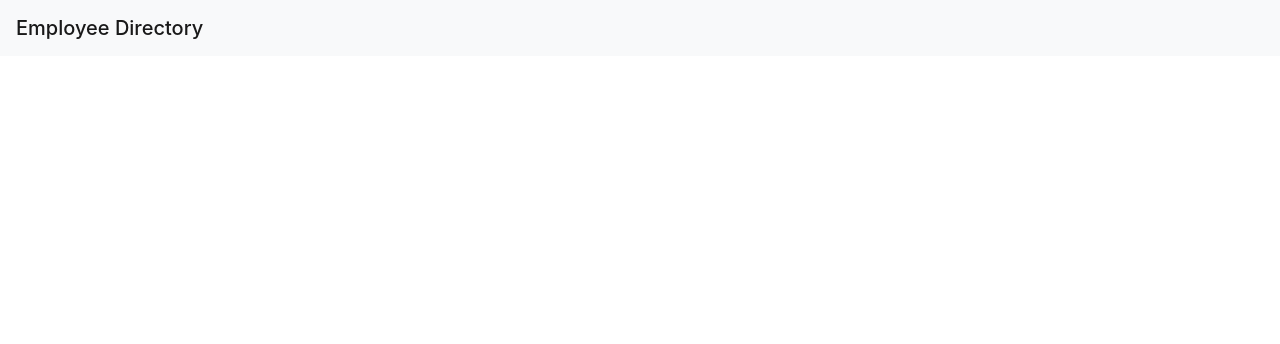
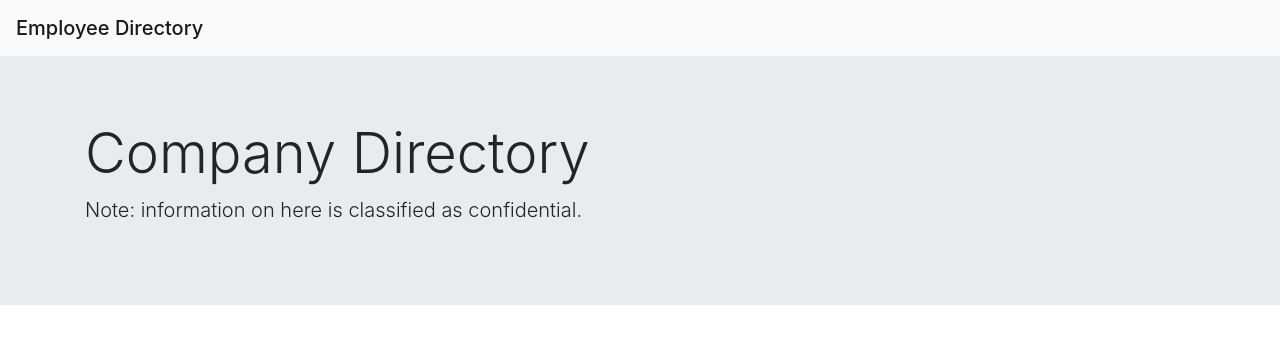
Before and after one commit to fox-yokai/employee-directory, a React (Create React App) app: page / in a window 1280 px wide. Shown: the top 344 px of the page. Built offline with nearby package versions, Linux system fonts and the light colour scheme.

Commit message:
initial banner component created

```diff
--- a/src/App.js
+++ b/src/App.js
@@ -1,11 +1,14 @@
 import React from "react";
 import './App.css';
 import Navbar from "./components/Navbar"
-import Header from "./components/Header";
+import Banner from "./components/Banner";
 
 function App() {
   return (
-    <Navbar />
+    <div>
+      <Navbar />
+      <Banner />
+    </div>
   );
 }
 
--- /dev/null
+++ b/src/components/Banner.js
@@ -0,0 +1,14 @@
+import React from "react";
+
+function Banner() {
+    return (
+        <div className="jumbotron jumbotron-fluid">
+        <div className="container">
+            <h1 className="display-4">Company Directory</h1>
+            <p className="lead">Note: information on here is classified as confidential.</p>
+        </div>
+        </div>
+    );
+}
+
+export default Banner;
```
Also changed, not shown: src/components/Header.js (deleted, +0 -9 lines).
